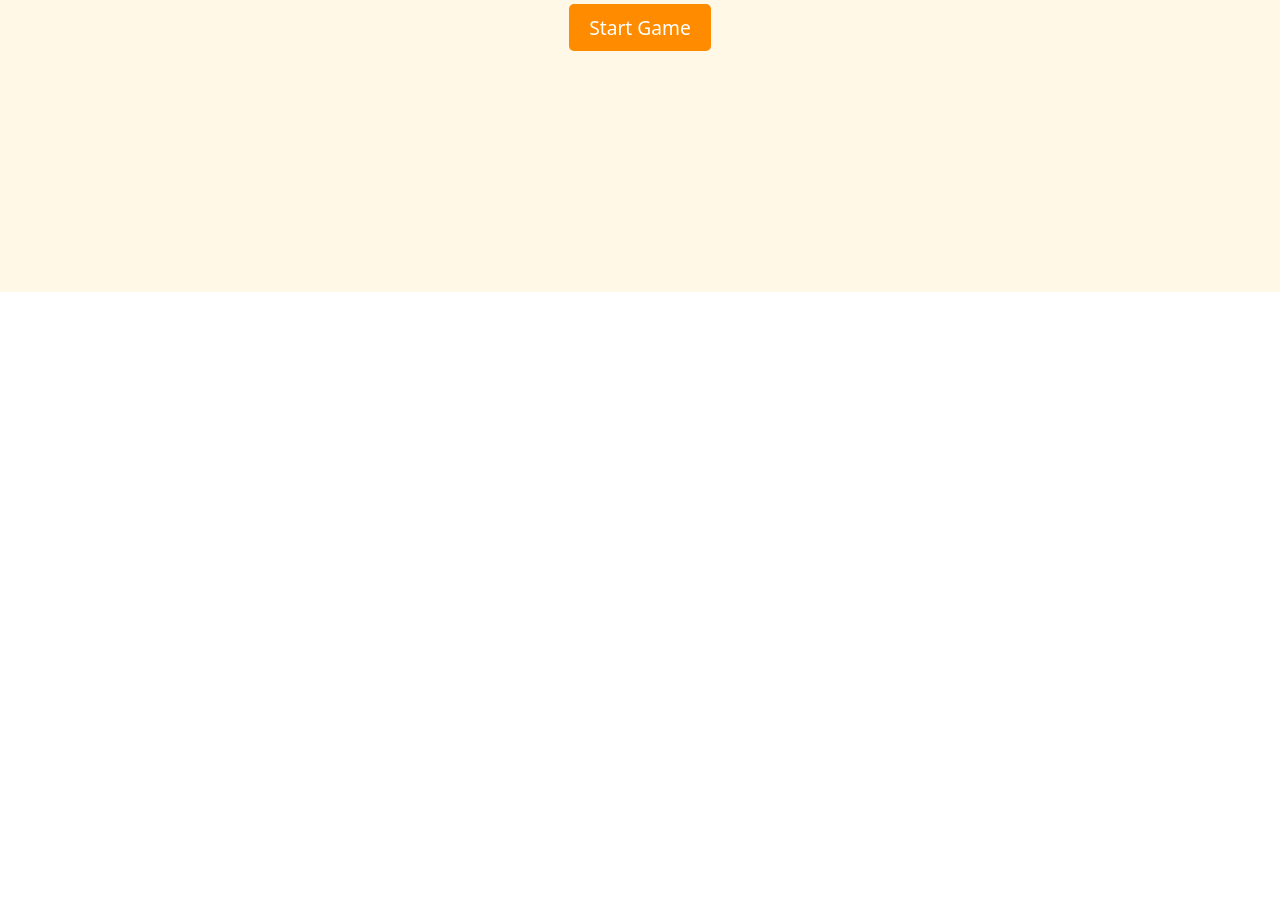
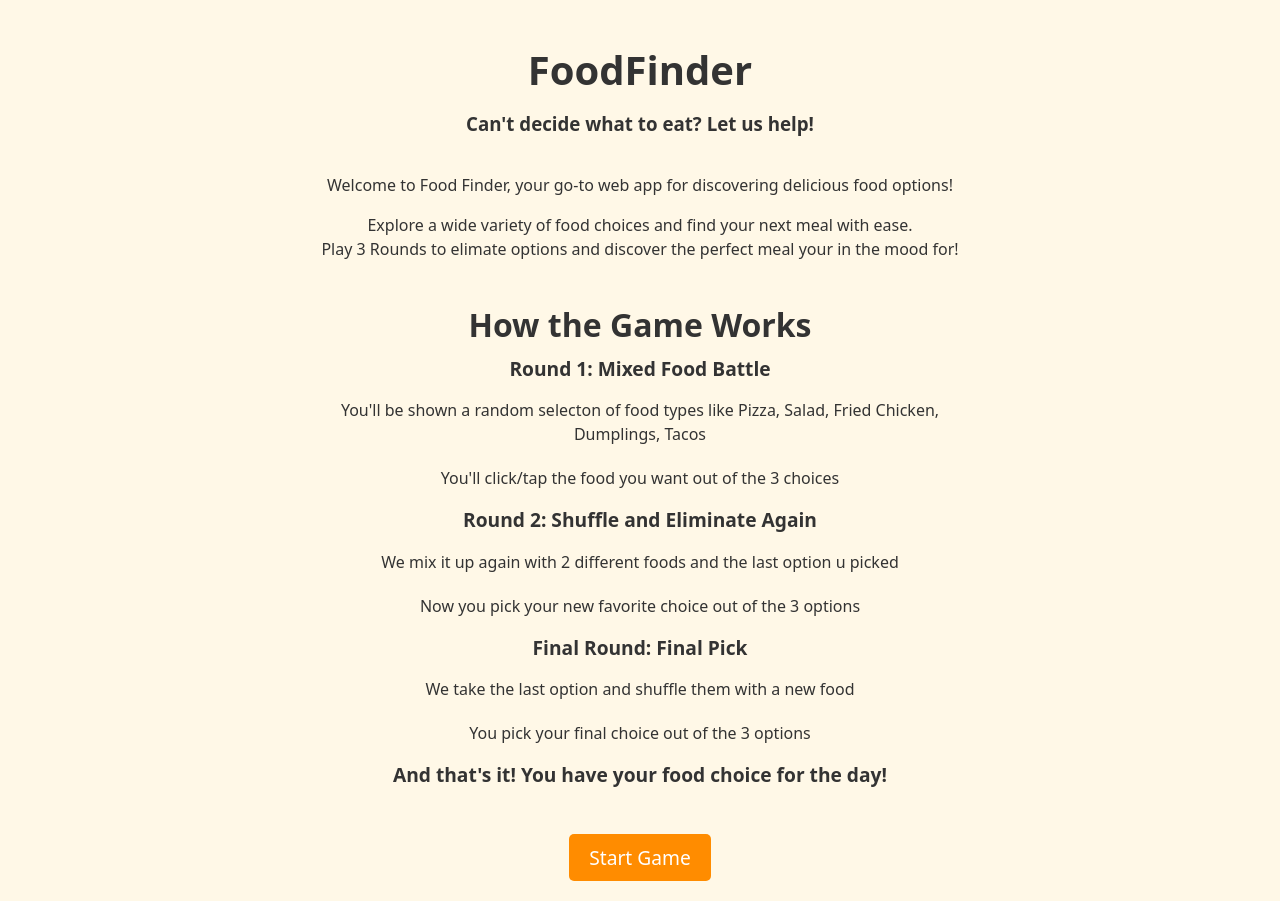
Before and after one commit to Ctrlalton03/FoodFinder, a React (Vite) app: page / in a window 1280 px wide. Shown: the part 588-1489 px from the top of the page. Before the commit the page ends 880 px from the top, so only its background shows below. Built offline with nearby package versions, Linux system fonts and the light colour scheme.

Commit message:
Game Page Started need to work on the logic for round functionality

```diff
--- a/src/Css/GameBoard.css
+++ b/src/Css/GameBoard.css
@@ -7,4 +7,5 @@
   width: 100%;
   border: 1px solid red;
   padding: 10px;
+
 }
--- /dev/null
+++ b/src/Css/GamePage.css
@@ -0,0 +1,17 @@
+.game-page-container {
+    display: flex;
+    flex-direction: column;
+    align-items: center;
+    justify-content: center;
+    padding: 20px;
+    box-sizing: border-box;
+    text-align: center;
+    width: 100%;
+}
+
+.game-page-container h1 {
+    font-size: 2.5rem;
+    margin-top: 0px;
+    margin-bottom: 20px;
+    color: #333333;
+}
--- a/src/Css/Home.css
+++ b/src/Css/Home.css
@@ -2,10 +2,18 @@ body{
     color: #333333;
 }
 
+.home-container {
+    display: flex;
+    flex-direction: column;
+    align-items: center;
+    justify-content: center;
+    width: 100%;
+    margin-bottom: 20px;
+}
 
 .main-image-container{
     width: 100%;
-    height: 300px;
+    min-height: 300px;
     display: flex;
     justify-content: center;
     align-items: center;
@@ -29,6 +37,7 @@ body{
     flex-direction: column;
     align-items: center;
     text-align: center;
+    padding: 10px;
 }
 
 .home-content h1{
@@ -61,3 +70,40 @@ body{
     color: #fff;
     text-decoration: none;
 }
+
+.home-section-2{
+    display: flex;
+    flex-direction: column;
+    align-items: center;
+    text-align: center;
+    padding: 20px;
+    height: 100%;
+}
+
+.home-section-2 h2 {
+
+    margin: 10px;
+    font-size: 2rem;
+}
+
+.home-section-2 p {
+    margin: 10px;
+    font-weight: 800;
+    font-size: 1.2rem;
+    line-height: 1;
+}
+
+.home-section-2 ul {
+    margin: 0;
+    display: flex;
+    flex-direction: column;
+    align-items: center;
+    text-align: center;
+    padding: 0;
+    list-style-type: none;
+}
+
+.home-section-2 ul li {
+    width: 90%;
+    padding: 10px;
+}
--- /dev/null
+++ b/src/Css/RoundIndicator.css
@@ -0,0 +1,35 @@
+
+.round-indicator {
+    color: white;
+    padding: 10px;
+    width: 100%;
+    border-radius: 10%;
+    font-size: 1.2em;
+    display: flex;
+    flex-direction: column;
+    align-items: center;
+    box-sizing: border-box;
+}
+
+.round-number {
+    box-shadow: 0 0 10px rgba(0, 0, 0, 0.1);
+    font-weight: bold;
+    font-size: 1.5em;
+    width: 90%;
+    text-align: center;
+    padding: 10px;
+    border-radius: 20px ;
+    background-color: white;
+}
+
+.round-indicator h2 {
+    margin: 0;
+    font-size: 1.5rem;
+    color: #333333;
+}
+
+.round-indicator p {
+    margin: 5px 0;
+    font-size: 1.2rem;
+    color: #333333;
+}
--- a/src/components/FoodCard.jsx
+++ b/src/components/FoodCard.jsx
@@ -1,6 +1,6 @@
 import "../Css/FoodCard.css";
 
-function FoodCard( {food, onFoodSelect, wasSelected} ) {
+function FoodCard( {food, onFoodSelect, wasSelected, handleUnselectedFood} ) {
 
 
 
--- a/src/components/GameBoard.jsx
+++ b/src/components/GameBoard.jsx
@@ -1,7 +1,7 @@
 import { useState } from 'react'
 import Food from '../data/Food'
 import FoodCard from '../Components/FoodCard'
-
+import RoundIndicator from '../components/RoundIndicator'
 
 const GameBoard =() => {
     const [selectedFood, setSelectedFood] = useState(null);
@@ -13,11 +13,10 @@ const GameBoard =() => {
     }
 
 
+
+
     return(
         <>
-        <h2>Game Board</h2>
-        <p>Welcome to the Food Finder Game Board!</p>
-        <p>Here you can explore various food items.</p>
         <div className="food-list">
             <FoodCard
                 key={Food[0].id}
@@ -31,7 +30,12 @@ const GameBoard =() => {
                 onFoodSelect = {handleFoodSelect}
                 wasSelected = {selectedFood === Food[1].id}
             />
+
         </div>
+        <RoundIndicator round={1} />
+        <p>Selected Food ID: {selectedFood}</p>
+        <p>Selected Food Name: {selectedFood ? Food.find(food => food.id === selectedFood).name : 'None'}</p>
+        <p>Click on a food item to select it.</p>
         </>
     )
 }
--- a/src/components/HeaderNav.jsx
+++ b/src/components/HeaderNav.jsx
@@ -27,7 +27,7 @@ const HeaderNav = () => {
         <header className='header'>
             <nav className='nav'>
                 <div className='nav-brand'>
-                    <h2>FF</h2>
+                    <h2>FF.</h2>
                 </div>
                 {/*Hamburger Menu button */}
                 <button
--- a/src/components/RoundIndicator.jsx
+++ b/src/components/RoundIndicator.jsx
@@ -0,0 +1,17 @@
+import '../Css/RoundIndicator.css';
+
+const RoundIndicator = ({ round }) => {
+
+    return (
+        <>
+            <div className="round-indicator">
+                <div className="round-number">
+                    <h2>Round: {round} of 3</h2>
+                    <p>Choose your favorite food option!</p>
+                </div>
+            </div>
+        </>
+    )
+}
+
+export default RoundIndicator;
--- a/src/components/StartScreen.jsx
+++ b/src/components/StartScreen.jsx
@@ -0,0 +1,33 @@
+
+
+const StartScreen = () => {
+
+    return(
+        <>
+        <section className='home-section-2'>
+                <div>
+                    <h2>How the Game Works</h2>
+                    <p>Round 1: Mixed Food Battle</p>
+                    <ul>
+                        <li>You'll be shown a random selecton of food types like Pizza, Salad, Fried Chicken, Dumplings, Tacos</li>
+                        <li>You'll click/tap the food you want out of the 3 choices </li>
+                    </ul>
+                    <p>Round 2: Shuffle and Eliminate Again</p>
+                    <ul>
+                        <li>We mix it up again with 2 different foods and the last option u picked</li>
+                        <li>Now you pick your new favorite choice out of the 3 options </li>
+                    </ul>
+                    <p>Final Round: Final Pick</p>
+                    <ul>
+                        <li>We take the last option and shuffle them with a new food</li>
+                        <li>You pick your final choice out of the 3 options</li>
+                    </ul>
+                    <p>And that's it! You have your food choice for the day!</p>
+                </div>
+
+            </section>
+        </>
+    )
+}
+
+export default StartScreen;
--- a/src/pages/Game.jsx
+++ b/src/pages/Game.jsx
@@ -1,11 +1,18 @@
+import '../Css/GamePage.css';
 
+
+import GameBoard from "../components/GameBoard";
 
 const Game = () =>{
 
     return(
         <>
         <div>
-            <h1>FoodFinder Game</h1>
+            <div className='game-page-container'>
+                <h1>FoodFinder</h1>
+                <h2>Game Mode</h2>
+                < GameBoard />
+            </div>
         </div>
         </>
     )
--- a/src/pages/Home.jsx
+++ b/src/pages/Home.jsx
@@ -1,6 +1,7 @@
 import { Link } from 'react-router-dom';
 import '../Css/Home.css';
 import MainImage from '../images/FoodFinderMainImage.png';
+import StartScreen from '../components/StartScreen';
 
 
 const Home = () => {
@@ -8,18 +9,21 @@ const Home = () => {
     return(
         <>
         <div className='home-container'>
+            <section className='home-section-1'>
             <div className='main-image-container'>
                 <img src={MainImage} alt="Delicious food" className="main-image" />
             </div>
             <div className='home-content'>
                 <h1>FoodFinder</h1>
+                <h3>Can't decide what to eat? Let us help!</h3>
                 <p>Welcome to Food Finder, your go-to web app for discovering delicious food options!</p>
                 <div className="foodfinder-description">
-                    <p>Here, you can search for food items by name or category.</p>
                     <p>Explore a wide variety of food choices and find your next meal with ease.</p>
-                    <p>Whether you're looking for a specific dish or just browsing, Food Finder has got you covered!</p>
+                    <p>Play 3 Rounds to elimate options and discover the perfect meal your in the mood for!</p>
                 </div>
             </div>
+            </section>
+           <StartScreen />
             <div className='button-container'>
                 <button><Link to="/game">Start Game</Link></button>
             </div>
```
